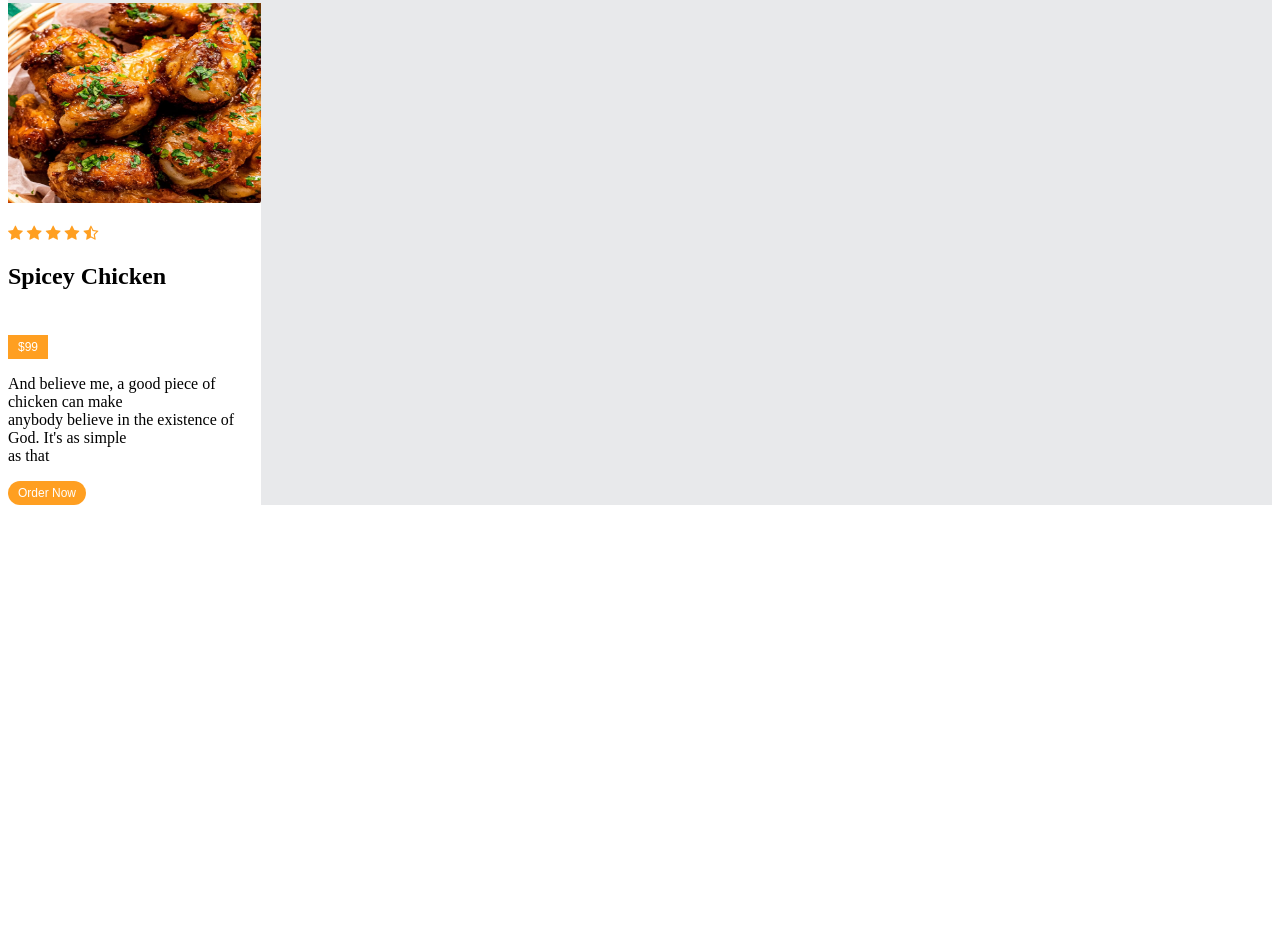
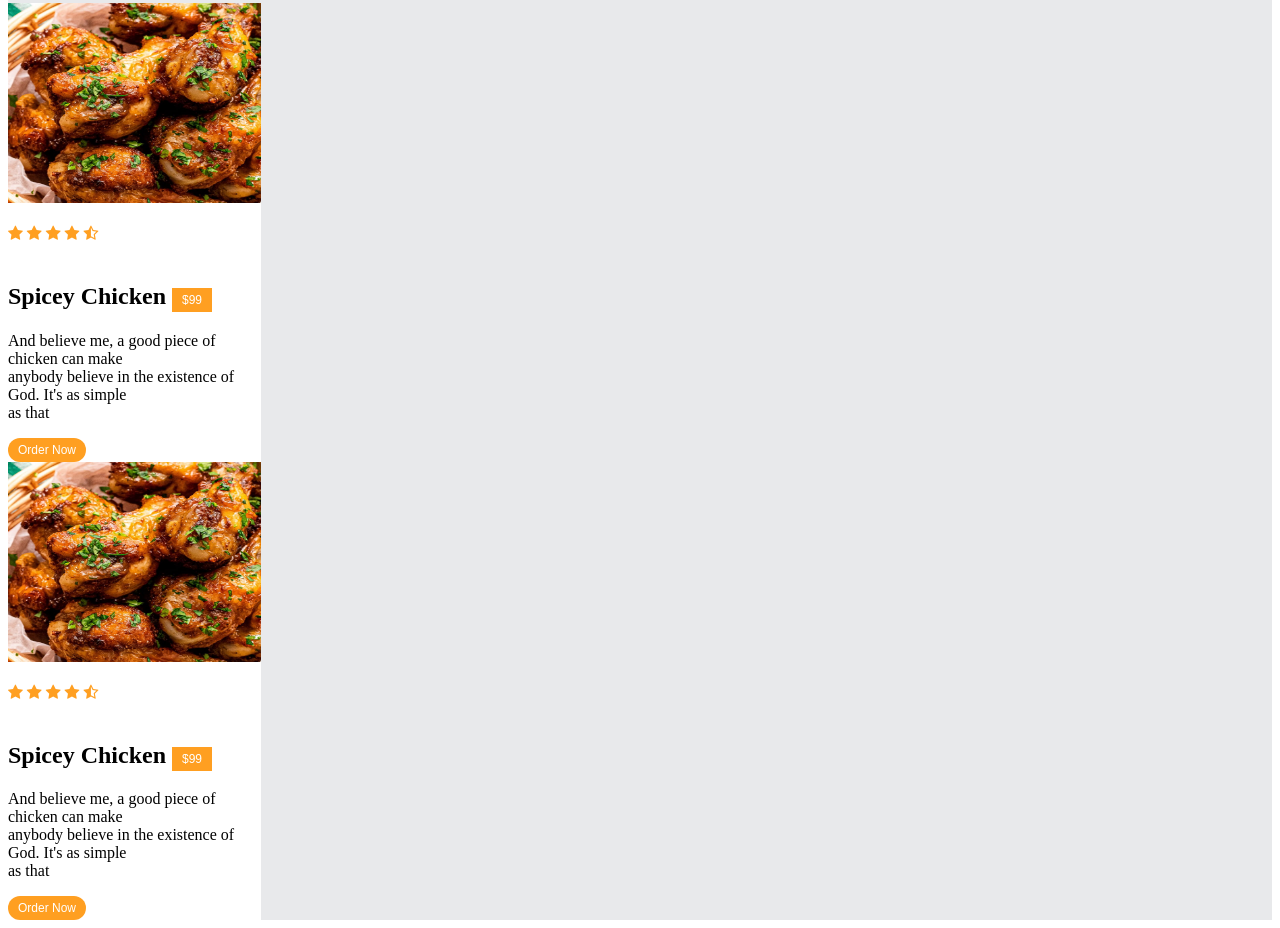
Before and after one commit to Memory-Wabwile/restaurant-01, a plain HTML site: page index.html in a window 1280 px wide. Shown: the part 1547-2475 px from the top of the page. Before the commit the page ends 2060 px from the top, so only its background shows below. Drawn offline with Linux system fonts and the light colour scheme.

Commit message:
create div of class topleft

```diff
--- a/index.html
+++ b/index.html
@@ -72,11 +72,26 @@
                 <span class="fa fa-star"></span>
                 <span class="fa fa-star"></span>
                 <span class="fa fa-star-half-o"></span>
-                <h2 class="h2menu">Spicey Chicken</h2> <span><button style="border-radius: 0px; padding:5px 10px; font-size: 12px; color:white ">$99</button></span>
+                <h2 class="h2menu">Spicey Chicken <span><button style="border-radius: 0px; padding:5px 10px; font-size: 12px; color:white ">$99</button></span></h2>
                 <p>And believe me, a good piece  of chicken can make <br>anybody believe in the existence of God. It's as simple <br> as that
                 </p>
                 <button style="padding:5px 10px; font-size: 12px; margin-top:0px;" >Order Now</button>
             </div>
+
+            <div class="topleft">
+                <img src="images/menu1.jpg" height="200" width= "100%"><br><br>
+                <span class="fa fa-star"></span>
+                <span class="fa fa-star"></span>
+                <span class="fa fa-star"></span>
+                <span class="fa fa-star"></span>
+                <span class="fa fa-star-half-o"></span>
+                <h2 class="h2menu">Spicey Chicken <span><button style="border-radius: 0px; padding:5px 10px; font-size: 12px; color:white ">$99</button></span></h2>
+                <p>And believe me, a good piece  of chicken can make <br>anybody believe in the existence of God. It's as simple <br> as that
+                </p>
+                <button style="padding:5px 10px; font-size: 12px; margin-top:0px;" >Order Now</button>
+            </div>
+
+
         </div>
     </div>
 
```
